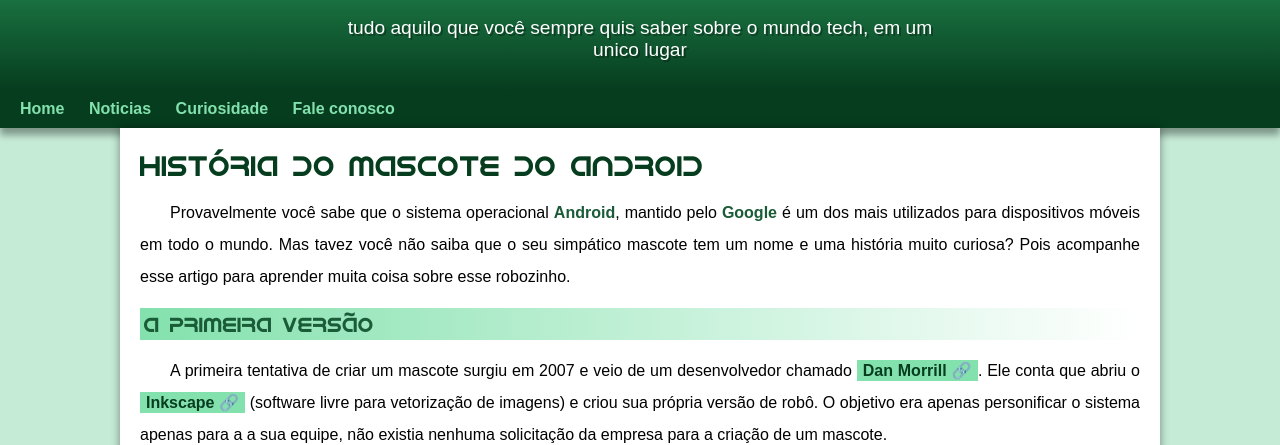
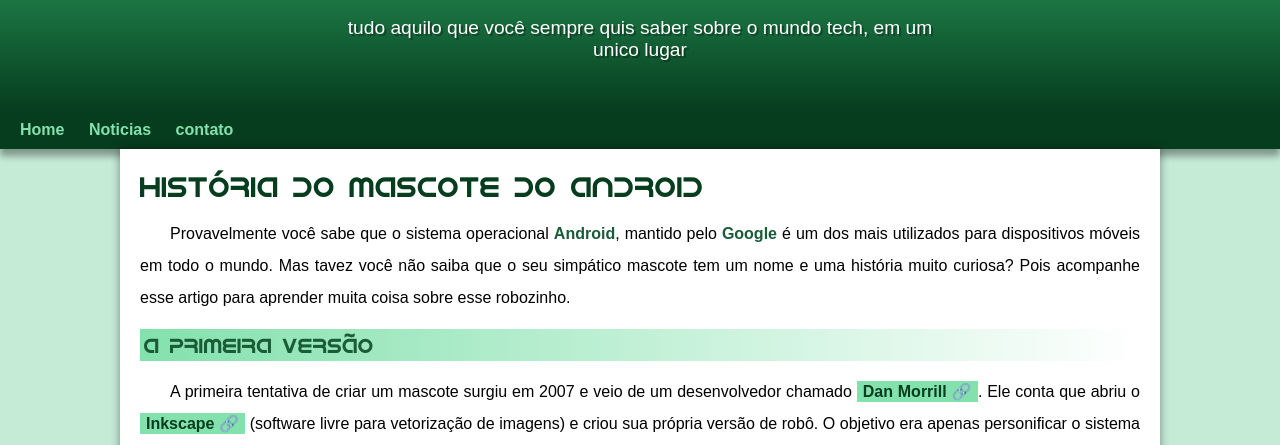
Before and after one commit to ERICKH31/segundo-projeto, a plain HTML site: page index.html in a window 1280 px wide. Shown: the part 100-545 px from the top of the page. Drawn offline with Linux system fonts and the light colour scheme.

Commit message:
problema de padding corrigido

```diff
--- a/estilo/style.css
+++ b/estilo/style.css
@@ -57,7 +57,7 @@ header > p{
     padding-right: 10px;
     padding-left: 10px;
     margin: auto;
-    margin-bottom: 20px;
+    padding-bottom: 50px;
     text-shadow: 2px 2px 0px rgba(0, 0, 0, 0.315);
 }
 nav{
--- a/index.html
+++ b/index.html
@@ -15,8 +15,7 @@
     <nav>
         <a href="#">Home</a>
         <a href="#">Noticias</a>
-        <a href="#">Curiosidade</a>
-        <a href="#">Fale conosco</a>
+        <a href="#">contato</a>
     </nav>
     <main>
         <article>
```
